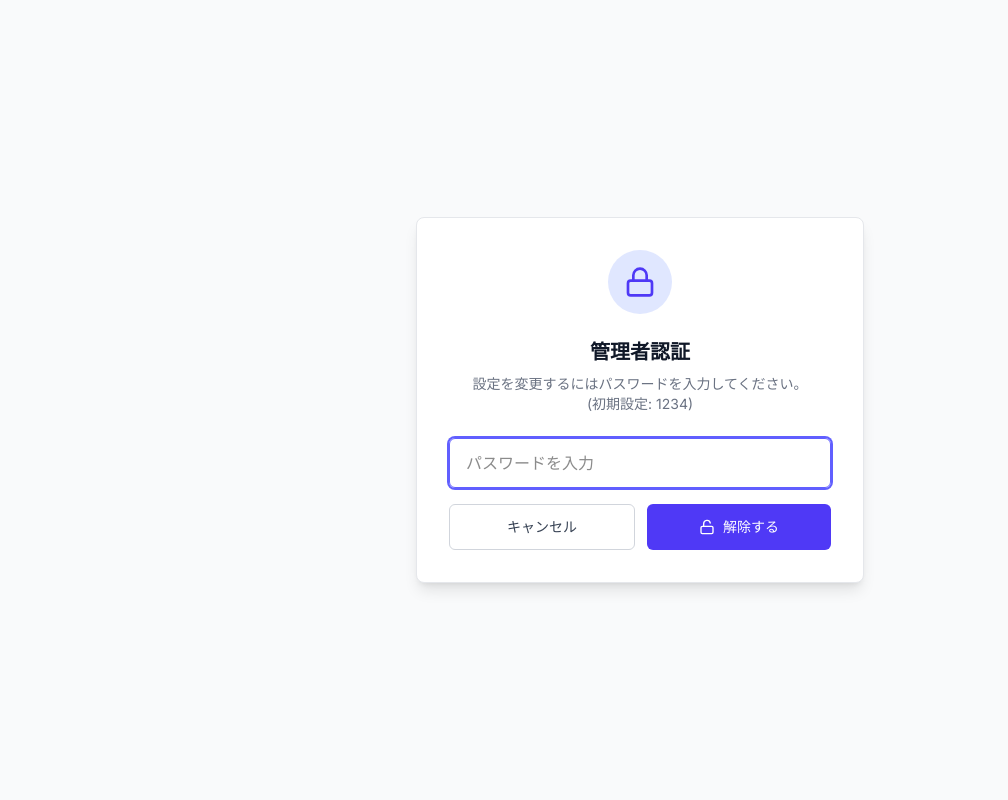
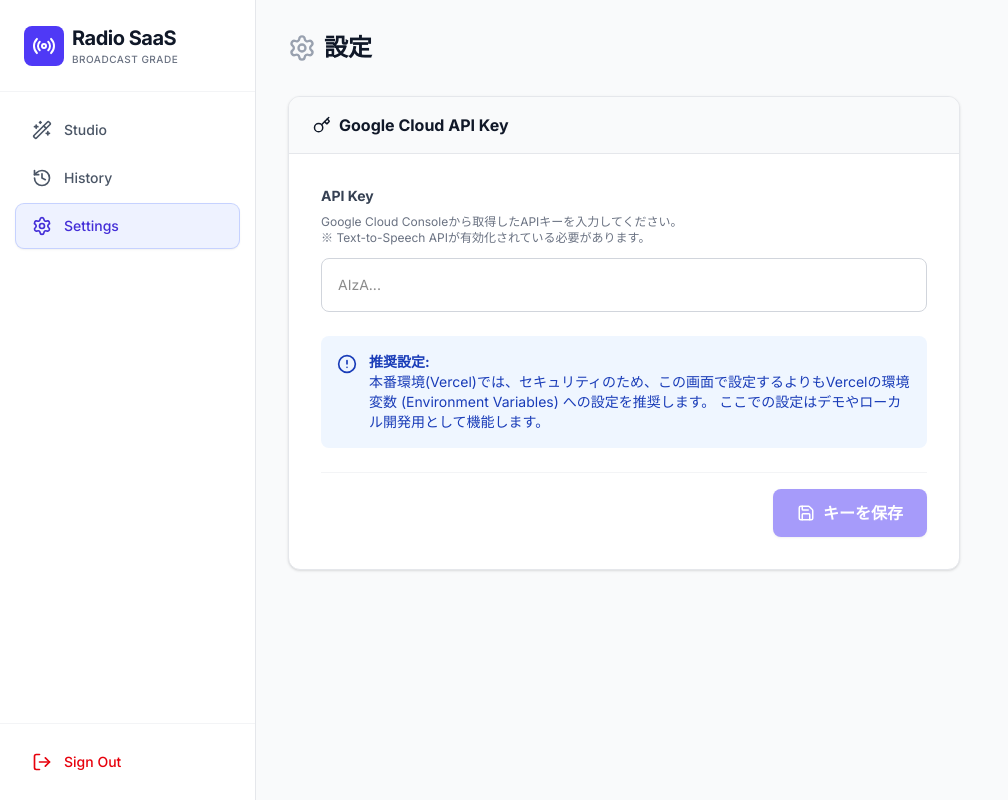
Before and after one commit to yujiro3440923/Text-to-speach, a Next.js app: page /settings in a window 1280 px wide. Shown: the whole page, without its empty margins (0-1008 px from the left). Built offline with nearby package versions, Linux system fonts and the light colour scheme; no server answers; the database is empty.

Commit message:
feat: History & Settings Pages with Sidebar

```diff
--- a/app/history/page.tsx
+++ b/app/history/page.tsx
@@ -1,135 +1,114 @@
 'use client';
 
-import { useEffect, useState } from 'react';
+import { useState, useEffect } from 'react';
 import { createBrowserClient } from '@supabase/ssr';
-import { ArrowLeft, Calendar, Clock, FileAudio } from 'lucide-react';
-import Link from 'next/link';
-
-// 履歴データの型定義
-type HistoryItem = {
-  id: string;
-  created_at: string;
-  original_text: string;
-  target_seconds: number;
-  file_url: string;
-};
+import { Sidebar } from '@/components/Sidebar';
+import { Play, Download, Calendar, Clock, FileText } from 'lucide-react';
+import { format } from 'date-fns';
+import { ja } from 'date-fns/locale';
 
 export default function HistoryPage() {
+  const [histories, setHistories] = useState<any[]>([]);
+  const [loading, setLoading] = useState(true);
+  const [playingId, setPlayingId] = useState<string | null>(null);
+
   const supabase = createBrowserClient(
     process.env.NEXT_PUBLIC_SUPABASE_URL!,
     process.env.NEXT_PUBLIC_SUPABASE_ANON_KEY!
   );
 
-  const [histories, setHistories] = useState<HistoryItem[]>([]);
-  const [isLoading, setIsLoading] = useState(true);
+  useEffect(() => {
+    const fetchHistory = async () => {
+      const { data: { session } } = await supabase.auth.getSession();
+      if (!session) return;
 
-  // 画面が開かれた時にデータを取得
-  useEffect(() => {
-    const fetchHistories = async () => {
       const { data, error } = await supabase
         .from('histories')
         .select('*')
-        .order('created_at', { ascending: false }); // 新しい順
+        .order('created_at', { ascending: false });
 
-      if (error) {
-        console.error('Error fetching histories:', error);
-      } else {
-        setHistories(data || []);
-      }
-      setIsLoading(false);
+      if (data) setHistories(data);
+      setLoading(false);
     };
-
-    fetchHistories();
+    fetchHistory();
   }, [supabase]);
 
-  // 日付を見やすく変換する関数
-  const formatDate = (dateString: string) => {
-    const date = new Date(dateString);
-    return date.toLocaleString('ja-JP', {
-      month: 'short', day: 'numeric', hour: '2-digit', minute: '2-digit'
-    });
+  const handlePlay = (url: string, id: string) => {
+    const audio = new Audio(url);
+    audio.play();
+    setPlayingId(id);
+    audio.onended = () => setPlayingId(null);
   };
 
   return (
-    <main className="min-h-screen bg-gray-50 py-12 px-4 sm:px-6 lg:px-8">
-      <div className="max-w-5xl mx-auto space-y-8">
+    <div className="flex min-h-screen bg-gray-50">
+      <Sidebar />
+      <main className="flex-1 ml-64 p-8">
+        <h1 className="text-2xl font-bold text-gray-900 mb-8 flex items-center gap-2">
+          <HistoryIcon size={28} className="text-gray-400" />
+          生成履歴
+        </h1>
 
-        {/* ヘッダー */}
-        <div className="flex items-center justify-between">
-          <h1 className="text-3xl font-extrabold text-gray-900 flex items-center gap-3">
-            <FileAudio className="text-indigo-600" />
-            生成履歴一覧
-          </h1>
-          <Link
-            href="/"
-            className="flex items-center gap-2 text-sm font-medium text-indigo-600 hover:text-indigo-500 bg-white py-2 px-4 rounded-md border border-indigo-200 shadow-sm transition-colors"
-          >
-            <ArrowLeft size={16} />
-            作成画面に戻る
-          </Link>
-        </div>
-
-        {/* コンテンツエリア */}
-        <div className="bg-white shadow overflow-hidden sm:rounded-md border border-gray-200">
-          {isLoading ? (
-            <div className="p-12 text-center text-gray-500">
-              <div className="animate-spin rounded-full h-8 w-8 border-b-2 border-indigo-600 mx-auto mb-4"></div>
-              読み込み中...
+        {loading ? (
+          <div className="flex justify-center py-20">
+            <div className="animate-spin rounded-full h-10 w-10 border-b-2 border-indigo-600"></div>
           </div>
         ) : histories.length === 0 ? (
-            <div className="p-12 text-center text-gray-500">
-              <p>まだ履歴がありません。</p>
-              <p className="text-sm mt-2">ホーム画面から音声を生成するとここに表示されます。</p>
+          <div className="text-center py-20 text-gray-500 bg-white rounded-xl border border-gray-200 border-dashed">
+            <p className="mb-2">履歴がありません</p>
+            <p className="text-sm">スタジオで音声を作成するとここに表示されます。</p>
           </div>
         ) : (
-            <ul className="divide-y divide-gray-200">
+          <div className="grid gap-4">
             {histories.map((item) => (
-                <li key={item.id} className="hover:bg-gray-50 transition-colors">
-                  <div className="px-4 py-4 sm:px-6 flex flex-col sm:flex-row sm:items-center justify-between gap-4">
-
-                    {/* 左側: 情報 */}
+              <div key={item.id} className="bg-white p-6 rounded-xl border border-gray-200 shadow-sm hover:shadow-md transition-shadow flex items-start justify-between gap-4">
                 <div className="flex-1 min-w-0">
-                      <div className="flex items-center text-sm text-gray-500 mb-1 gap-4">
-                        <span className="flex items-center gap-1">
-                          <Calendar size={14} />
-                          {formatDate(item.created_at)}
+                  <div className="flex items-center gap-3 mb-2">
+                    <span className="text-xs font-bold bg-indigo-50 text-indigo-700 px-2 py-1 rounded-md flex items-center gap-1">
+                      <Clock size={12} /> {item.target_seconds}秒
                     </span>
-                        <span className="flex items-center gap-1 bg-indigo-50 text-indigo-700 px-2 py-0.5 rounded-full text-xs font-medium">
-                          <Clock size={12} />
-                          {item.target_seconds}秒設定
+                    <span className="text-xs text-gray-500 flex items-center gap-1">
+                      <Calendar size={12} />
+                      {format(new Date(item.created_at), 'yyyy/MM/dd HH:mm', { locale: ja })}
                     </span>
                   </div>
-                      <p className="text-sm font-medium text-gray-900 truncate">
+                  <p className="text-gray-900 font-medium line-clamp-2 text-sm">
                     {item.original_text}
                   </p>
                 </div>
 
-                    {/* 右側: プレイヤー */}
-                    <div className="flex items-center gap-4">
-                      {/* プレイヤー: audioタグを使う */}
-                      <audio
-                        controls
-                        src={item.file_url}
-                        className="h-8 w-64"
-                        preload="none"
-                      />
+                <div className="flex items-center gap-3">
+                  <button
+                    onClick={() => handlePlay(item.file_url, item.id)}
+                    className="p-3 rounded-full bg-gray-100 hover:bg-indigo-600 hover:text-white transition-colors text-gray-700"
+                    title="再生"
+                  >
+                    <Play size={20} fill={playingId === item.id ? "currentColor" : "none"} />
+                  </button>
                   <a
                     href={item.file_url}
-                        download={`radio_history_${item.id}.mp3`}
-                        className="text-indigo-600 hover:text-indigo-900 text-sm font-medium"
+                    download
+                    className="p-3 rounded-full bg-gray-100 hover:bg-green-600 hover:text-white transition-colors text-gray-700"
+                    title="ダウンロード"
                   >
-                        DL
+                    <Download size={20} />
                   </a>
                 </div>
-
               </div>
-                </li>
             ))}
-            </ul>
+          </div>
         )}
+      </main>
     </div>
-
-      </div>
-    </main>
   );
 }
+
+function HistoryIcon({ size, className }: { size?: number, className?: string }) {
+  return (
+    <svg xmlns="http://www.w3.org/2000/svg" width={size} height={size} viewBox="0 0 24 24" fill="none" stroke="currentColor" strokeWidth="2" strokeLinecap="round" strokeLinejoin="round" className={className}>
+      <path d="M3 12a9 9 0 1 0 9-9 9.75 9.75 0 0 0-6.74 2.74L3 12" />
+      <path d="M3 3v9h9" />
+      <path d="M12 7v5l4 2" />
+    </svg>
+  )
+}
--- a/app/settings/page.tsx
+++ b/app/settings/page.tsx
@@ -2,228 +2,122 @@
 
 import { useState, useEffect } from 'react';
 import { createBrowserClient } from '@supabase/ssr';
-import { ArrowLeft, Save, Lock, Key, Building2, Eye, EyeOff, Unlock } from 'lucide-react';
-import Link from 'next/link';
+import { Sidebar } from '@/components/Sidebar';
+import { Key, Save, Check, Settings as SettingsIcon, AlertCircle } from 'lucide-react';
+import { toast } from 'sonner';
 
 export default function SettingsPage() {
+  const [apiKey, setApiKey] = useState('');
+  const [orgId, setOrgId] = useState<string | null>(null);
+  const [loading, setLoading] = useState(true);
+  const [saving, setSaving] = useState(false);
+
   const supabase = createBrowserClient(
     process.env.NEXT_PUBLIC_SUPABASE_URL!,
     process.env.NEXT_PUBLIC_SUPABASE_ANON_KEY!
   );
 
-  // --- 状態管理 ---
-  const [loading, setLoading] = useState(true);
-  const [saving, setSaving] = useState(false);
-  const [isLocked, setIsLocked] = useState(true); // 初期状態はロック
-  const [inputPassword, setInputPassword] = useState('');
-  const [showPassword, setShowPassword] = useState(false);
+  useEffect(() => {
+    const fetchSettings = async () => {
+      const { data: { session } } = await supabase.auth.getSession();
+      if (!session) return;
 
-  // 編集用データ
-  const [companyName, setCompanyName] = useState('');
-  const [openaiKey, setOpenaiKey] = useState('');
-  const [googleKey, setGoogleKey] = useState('');
-  const [newPassword, setNewPassword] = useState(''); // 変更する場合のみ入力
+      // Ideally fetching user's org. For prototype, we might find the first org linked?
+      // Or just list organizations and let them pick if multiple (unlikely for now).
 
-  // DB上の正解パスワード（本来はサーバーサイドで検証すべきですが、簡易版としてフロントで照合）
-  const [correctPassword, setCorrectPassword] = useState('');
-
-  const DEMO_ORG_ID = '00000000-0000-0000-0000-000000000000';
-
-  // 1. データ読み込み
-  useEffect(() => {
-    const fetchData = async () => {
-      const { data, error } = await supabase
+      const { data: orgData, error } = await supabase
         .from('organizations')
         .select('*')
-        .eq('id', DEMO_ORG_ID)
+        .limit(1)
         .single();
 
-      if (data) {
-        setCompanyName(data.name || '');
-        setOpenaiKey(data.openai_api_key || '');
-        setGoogleKey(data.google_api_key || '');
-        setCorrectPassword(data.password || '1234');
+      if (orgData) {
+        setOrgId(orgData.id);
+        // Do not show full key for security? Or show it?
+        // Usually we mask it. But for simple SaaS management, let's show it partially or placeholder.
+        setApiKey(orgData.google_api_key || '');
       }
+
       setLoading(false);
     };
-    fetchData();
+    fetchSettings();
   }, [supabase]);
 
-  // 2. ロック解除処理
-  const handleUnlock = (e?: React.FormEvent) => {
-    e?.preventDefault();
-    if (inputPassword === correctPassword) {
-      setIsLocked(false);
-    } else {
-      alert('パスワードが違います');
+  const handleSave = async () => {
+    if (!orgId) {
+      toast.error('組織情報が見つかりません');
+      return;
     }
-  };
-
-  // 3. 保存処理
-  const handleSave = async () => {
     setSaving(true);
-
-    const updates: any = {
-      openai_api_key: openaiKey,
-      google_api_key: googleKey,
-    };
-
-    // パスワードが入力されていれば更新
-    if (newPassword) {
-      updates.password = newPassword;
-    }
 
     const { error } = await supabase
       .from('organizations')
-      .update(updates)
-      .eq('id', DEMO_ORG_ID);
+      .update({ google_api_key: apiKey })
+      .eq('id', orgId);
 
     if (error) {
-      alert('保存に失敗しました: ' + error.message);
+      toast.error('保存に失敗しました');
     } else {
-      alert('設定を保存しました！' + (newPassword ? '\nパスワードも変更されました。' : ''));
-      if (newPassword) setCorrectPassword(newPassword);
-      setNewPassword(''); // 入力欄クリア
+      toast.success('APIキーを更新しました');
     }
     setSaving(false);
   };
 
-  if (loading) return <div className="p-10 text-center">読み込み中...</div>;
+  return (
+    <div className="flex min-h-screen bg-gray-50">
+      <Sidebar />
+      <main className="flex-1 ml-64 p-8">
+        <h1 className="text-2xl font-bold text-gray-900 mb-8 flex items-center gap-2">
+          <SettingsIcon size={28} className="text-gray-400" />
+          設定
+        </h1>
 
-  // --- ロック画面 ---
-  if (isLocked) {
-    return (
-      <main className="min-h-screen bg-gray-50 flex flex-col justify-center items-center px-4">
-        <div className="max-w-md w-full bg-white shadow-lg rounded-lg p-8 border border-gray-200 text-center">
-          <div className="mx-auto bg-indigo-100 w-16 h-16 rounded-full flex items-center justify-center mb-6">
-            <Lock className="text-indigo-600" size={32} />
+        <div className="bg-white rounded-xl border border-gray-200 shadow-sm max-w-2xl overflow-hidden">
+          <div className="px-6 py-4 bg-gray-50 border-b border-gray-200">
+            <h3 className="font-bold text-gray-900 flex items-center gap-2">
+              <Key size={18} /> Google Cloud API Key
+            </h3>
           </div>
-          <h2 className="text-xl font-bold text-gray-900 mb-2">管理者認証</h2>
-          <p className="text-gray-500 mb-6 text-sm">
-            設定を変更するにはパスワードを入力してください。<br/>(初期設定: 1234)
+          <div className="p-8 space-y-6">
+            <div>
+              <label className="block text-sm font-bold text-gray-700 mb-2">
+                API Key
+              </label>
+              <p className="text-xs text-gray-500 mb-3">
+                Google Cloud Consoleから取得したAPIキーを入力してください。<br />
+                ※ Text-to-Speech APIが有効化されている必要があります。
               </p>
-
-          <form onSubmit={handleUnlock} className="space-y-4">
               <input
-              type="password"
-              placeholder="パスワードを入力"
-              className="w-full px-4 py-3 rounded-md border border-gray-300 focus:ring-2 focus:ring-indigo-500 focus:border-indigo-500 outline-none"
-              value={inputPassword}
-              onChange={(e) => setInputPassword(e.target.value)}
-              autoFocus
+                type="text"
+                value={apiKey}
+                onChange={(e) => setApiKey(e.target.value)}
+                className="w-full p-4 border border-gray-300 rounded-lg focus:ring-2 focus:ring-indigo-500 focus:border-indigo-500 font-mono text-sm"
+                placeholder="AIzA..."
               />
-            <div className="flex gap-3">
-              <Link href="/" className="flex-1 py-3 px-4 border border-gray-300 rounded-md text-gray-700 hover:bg-gray-50 text-sm font-medium">
-                キャンセル
-              </Link>
-              <button
-                type="submit"
-                className="flex-1 py-3 px-4 bg-indigo-600 text-white rounded-md hover:bg-indigo-700 font-medium text-sm flex items-center justify-center gap-2"
-              >
-                <Unlock size={16} /> 解除する
-              </button>
-            </div>
-          </form>
-        </div>
-      </main>
-    );
-  }
-
-  // --- 設定画面 (ロック解除後) ---
-  return (
-    <main className="min-h-screen bg-gray-50 py-12 px-4 sm:px-6 lg:px-8">
-      <div className="max-w-3xl mx-auto">
-        <div className="flex items-center justify-between mb-8">
-          <h1 className="text-3xl font-extrabold text-gray-900 flex items-center gap-3">
-            <Building2 className="text-gray-700" /> 設定画面
-          </h1>
-          <Link href="/" className="flex items-center gap-2 text-sm font-medium text-gray-600 hover:text-gray-900 bg-white py-2 px-4 rounded-md border border-gray-300 shadow-sm transition-colors">
-            <ArrowLeft size={16} /> ホームに戻る
-          </Link>
             </div>
 
-        <div className="bg-white shadow rounded-lg border border-gray-200 overflow-hidden">
-          <div className="p-6 space-y-8">
-
-            {/* 会社名 */}
+            <div className="bg-blue-50 text-blue-800 p-4 rounded-lg text-sm flex items-start gap-3">
+              <AlertCircle size={20} className="shrink-0 mt-0.5" />
               <div>
-              <h2 className="text-lg font-medium text-gray-900 mb-4 border-b pb-2">基本情報</h2>
-              <div>
-                <label className="block text-sm font-medium text-gray-700">会社名</label>
-                <input type="text" disabled value={companyName} className="mt-1 block w-full px-3 py-2 border border-gray-300 bg-gray-100 rounded-md text-gray-500 sm:text-sm" />
+                <strong>推奨設定:</strong><br />
+                本番環境(Vercel)では、セキュリティのため、この画面で設定するよりもVercelの環境変数 (Environment Variables) への設定を推奨します。
+                ここでの設定はデモやローカル開発用として機能します。
               </div>
             </div>
 
-            {/* APIキー */}
-            <div>
-              <h2 className="text-lg font-medium text-gray-900 mb-4 border-b pb-2 flex items-center gap-2">
-                <Key size={20} /> APIキー設定
-              </h2>
-              <div className="grid gap-6">
-                <div>
-                  <label className="block text-sm font-medium text-gray-700">OpenAI API Key</label>
-                  <div className="mt-1 relative rounded-md shadow-sm">
-                    <input
-                      type={showPassword ? "text" : "password"}
-                      value={openaiKey}
-                      onChange={(e) => setOpenaiKey(e.target.value)}
-                      className="focus:ring-indigo-500 focus:border-indigo-500 block w-full sm:text-sm border-gray-300 rounded-md py-2 pl-3 pr-10 border"
-                    />
-                    <button
-                      type="button"
-                      onClick={() => setShowPassword(!showPassword)}
-                      className="absolute inset-y-0 right-0 pr-3 flex items-center text-gray-400 hover:text-gray-600"
-                    >
-                      {showPassword ? <EyeOff size={16} /> : <Eye size={16} />}
-                    </button>
-                  </div>
-                </div>
-                <div>
-                  <label className="block text-sm font-medium text-gray-700">Google Cloud API Key</label>
-                  <input
-                    type="password"
-                    value={googleKey}
-                    onChange={(e) => setGoogleKey(e.target.value)}
-                    className="mt-1 focus:ring-indigo-500 focus:border-indigo-500 block w-full sm:text-sm border-gray-300 rounded-md py-2 px-3 border"
-                  />
-                </div>
-              </div>
-            </div>
-
-            {/* パスワード変更 */}
-            <div>
-              <h2 className="text-lg font-medium text-gray-900 mb-4 border-b pb-2 flex items-center gap-2">
-                <Lock size={20} /> セキュリティ設定
-              </h2>
-              <div className="p-4 bg-yellow-50 rounded-md border border-yellow-200">
-                <label className="block text-sm font-medium text-yellow-800 mb-1">新しいパスワードに変更する</label>
-                <input
-                  type="password"
-                  placeholder="変更しない場合は空欄のまま"
-                  value={newPassword}
-                  onChange={(e) => setNewPassword(e.target.value)}
-                  className="mt-1 block w-full sm:text-sm border-gray-300 rounded-md py-2 px-3 border focus:ring-yellow-500 focus:border-yellow-500"
-                />
-                <p className="mt-2 text-xs text-yellow-700">
-                  ※次回からこの設定画面を開くために必要になります。忘れないようにご注意ください。
-                </p>
-              </div>
-            </div>
-
-          </div>
-
-          <div className="px-6 py-4 bg-gray-50 text-right border-t border-gray-200">
+            <div className="pt-4 border-t border-gray-100 flex justify-end">
               <button
                 onClick={handleSave}
-              disabled={saving}
-              className="inline-flex justify-center items-center gap-2 py-2 px-6 border border-transparent shadow-sm text-sm font-medium rounded-md text-white bg-indigo-600 hover:bg-indigo-700 transition-all disabled:opacity-50"
+                disabled={saving || loading}
+                className="bg-indigo-600 hover:bg-indigo-700 text-white font-bold py-3 px-6 rounded-lg shadow-sm flex items-center gap-2 transition-all disabled:opacity-50"
               >
-              <Save size={16} />
-              {saving ? '保存中...' : '設定を保存'}
+                {saving ? <div className="animate-spin w-4 h-4 border-2 border-white border-t-transparent rounded-full" /> : <Save size={18} />}
+                キーを保存
               </button>
             </div>
           </div>
         </div>
       </main>
+    </div>
   );
 }
--- /dev/null
+++ b/components/Sidebar.tsx
@@ -0,0 +1,72 @@
+'use client';
+
+import Link from 'next/link';
+import { usePathname } from 'next/navigation';
+import { Wand2, History, Settings, LogOut, Radio } from 'lucide-react';
+import { createBrowserClient } from '@supabase/ssr';
+import { useRouter } from 'next/navigation';
+import { toast } from 'sonner';
+
+export const Sidebar = () => {
+    const pathname = usePathname();
+    const router = useRouter();
+    const supabase = createBrowserClient(
+        process.env.NEXT_PUBLIC_SUPABASE_URL!,
+        process.env.NEXT_PUBLIC_SUPABASE_ANON_KEY!
+    );
+
+    const handleLogout = async () => {
+        await supabase.auth.signOut();
+        toast.info('ログアウトしました');
+        router.replace('/login');
+    };
+
+    const menuItems = [
+        { name: 'Studio', icon: <Wand2 size={20} />, path: '/' },
+        { name: 'History', icon: <History size={20} />, path: '/history' },
+        { name: 'Settings', icon: <Settings size={20} />, path: '/settings' },
+    ];
+
+    return (
+        <aside className="w-64 bg-white border-r border-gray-200 flex flex-col fixed inset-y-0 z-10 font-sans">
+            <div className="p-6 border-b border-gray-100 flex items-center gap-2">
+                <div className="bg-indigo-600 p-2 rounded-lg">
+                    <Radio className="text-white" size={24} />
+                </div>
+                <div>
+                    <h1 className="font-bold text-xl text-gray-900 tracking-tight">Radio SaaS</h1>
+                    <p className="text-[10px] text-gray-500 font-medium tracking-wider uppercase">Broadcast Grade</p>
+                </div>
+            </div>
+
+            <nav className="flex-1 p-4 space-y-1 overflow-y-auto">
+                {menuItems.map((item) => {
+                    const isActive = pathname === item.path;
+                    return (
+                        <Link
+                            key={item.path}
+                            href={item.path}
+                            className={`flex items-center gap-3 px-4 py-3 rounded-lg text-sm font-medium transition-all ${isActive
+                                    ? 'bg-indigo-50 text-indigo-700 shadow-sm ring-1 ring-indigo-200'
+                                    : 'text-gray-600 hover:bg-gray-50 hover:text-gray-900'
+                                }`}
+                        >
+                            {item.icon}
+                            {item.name}
+                        </Link>
+                    );
+                })}
+            </nav>
+
+            <div className="p-4 border-t border-gray-100">
+                <button
+                    onClick={handleLogout}
+                    className="flex items-center gap-3 px-4 py-3 w-full rounded-lg text-sm font-medium text-red-600 hover:bg-red-50 transition-colors"
+                >
+                    <LogOut size={20} />
+                    Sign Out
+                </button>
+            </div>
+        </aside>
+    );
+};
--- a/package.json
+++ b/package.json
@@ -15,6 +15,7 @@
     "@tiptap/extension-text-style": "^3.19.0",
     "@tiptap/react": "^3.19.0",
     "@tiptap/starter-kit": "^3.19.0",
+    "date-fns": "^4.1.0",
     "lucide-react": "^0.563.0",
     "mammoth": "^1.11.0",
     "mp3-duration": "^1.1.0",
```
Also changed, not shown: app/page.tsx (+6 -16 lines), 1 other file (tests, documents, lock files or other folders). Lines whose indentation alone changed are shown as unchanged.
